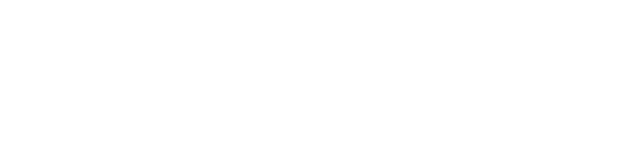
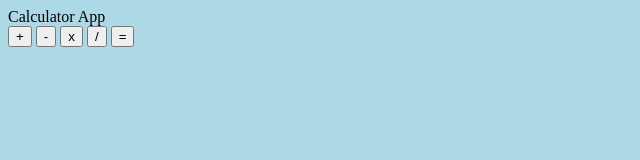
Before and after one commit to gi-codes/calculator-app, a plain HTML site: page fe/index.html in a window 1280 px wide. Shown: the whole page, without its empty margins (0-640 px from the left). Drawn offline with Linux system fonts and the light colour scheme.

Commit message:
add buttons and update calculator

```diff
--- a/fe/index.css
+++ b/fe/index.css
@@ -0,0 +1,3 @@
+body {
+    background-color: lightblue;
+}
--- a/fe/index.html
+++ b/fe/index.html
@@ -7,6 +7,15 @@
     <link rel="stylesheet" href="index.css">
 </head>
 <body>
+    Calculator App
+
+    <div>
+        <button> + </button>
+        <button> - </button>
+        <button> x </button>
+        <button> / </button>
+        <button onClick="buttonClick()"> = </button>
+    </div>
 
 </body>
 <script src="index.js"></script>
--- a/fe/index.js
+++ b/fe/index.js
@@ -0,0 +1,3 @@
+const buttonClick = () => {
+  console.log("button was clicked!");
+};
```
Also changed, not shown: 1 other file.
